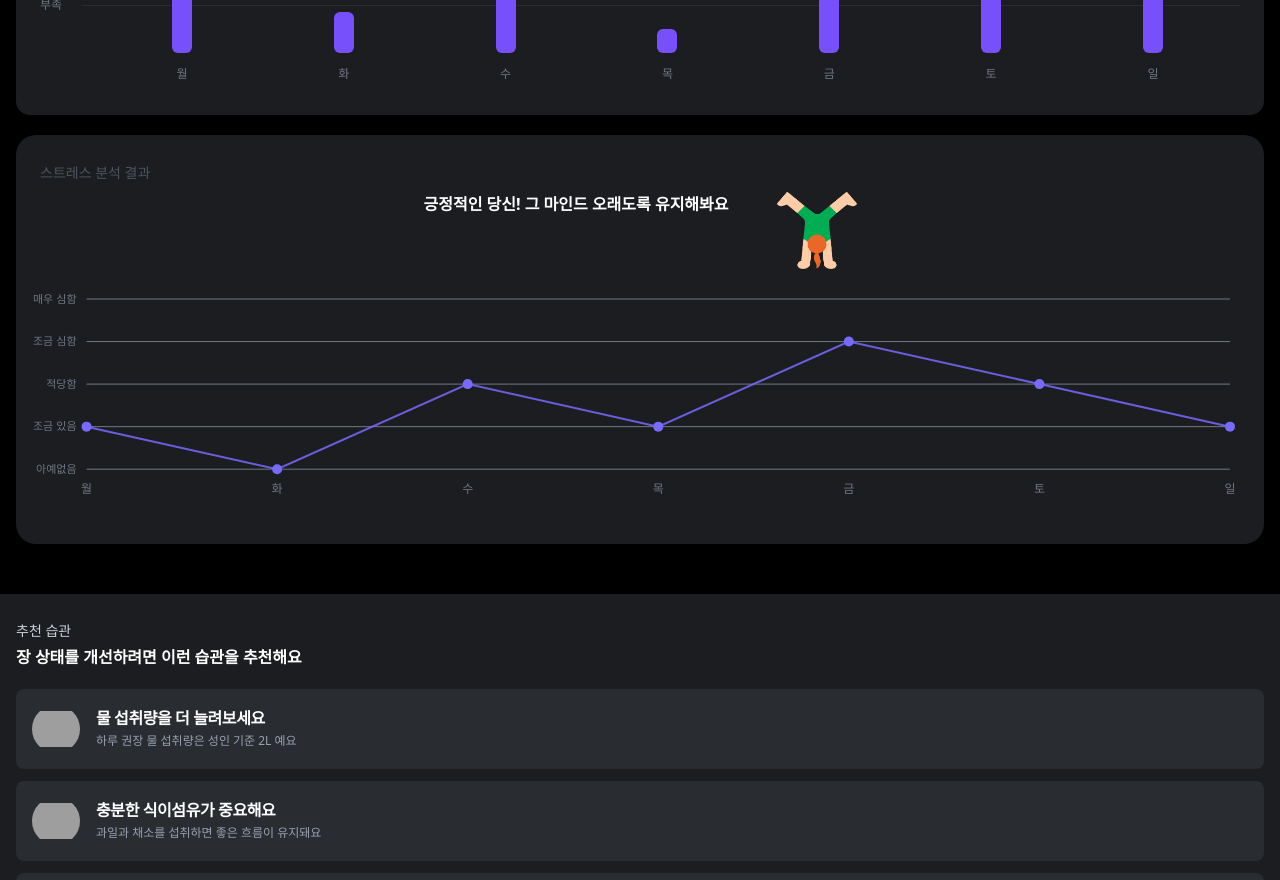
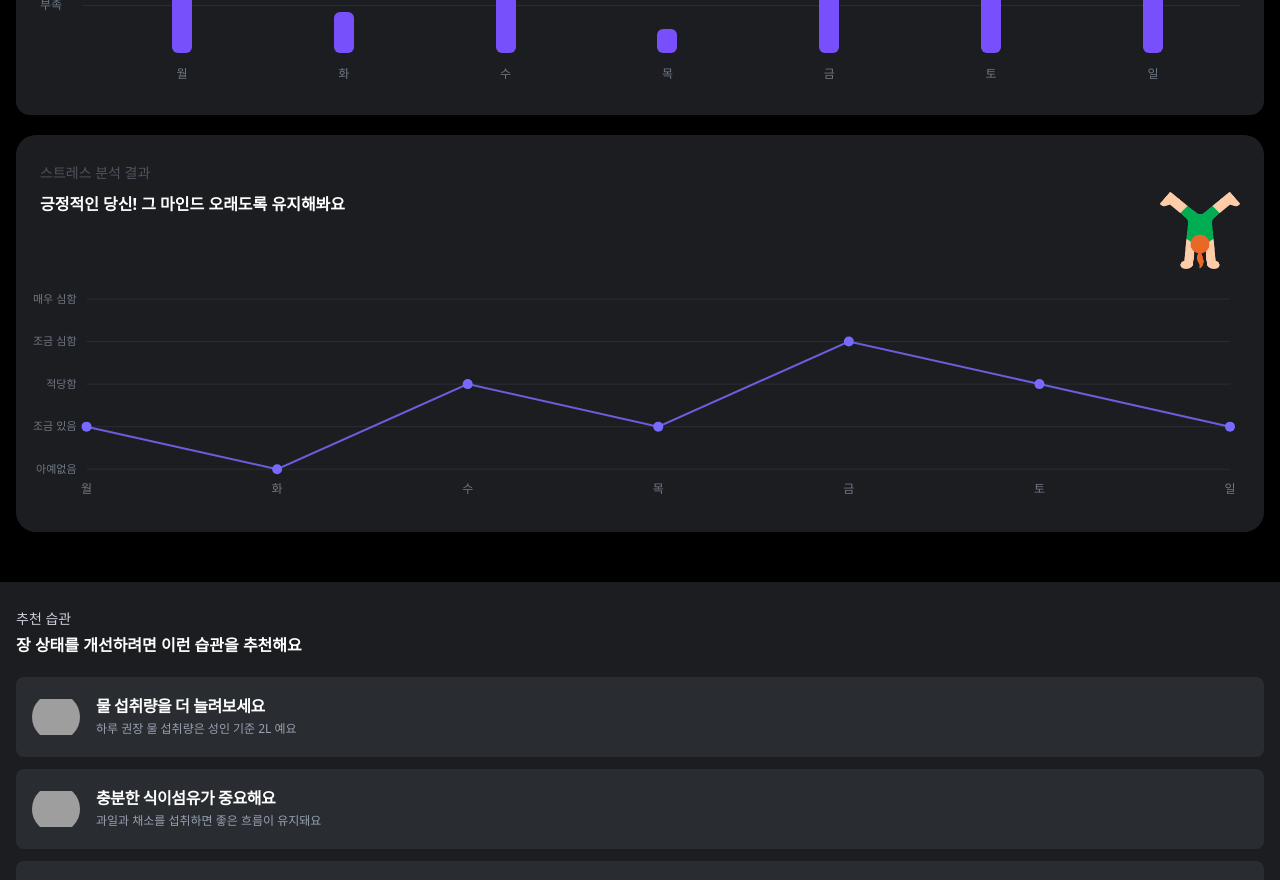
Before and after one commit to depromeet/dpm17-team4-client, a Next.js app in the folder web/: page /report/weekly in a window 1280 px wide. Shown: the part 1980-2860 px from the top of the page. Built offline with nearby package versions, Linux system fonts and the light colour scheme; grey boxes are pictures that could not be loaded.

Commit message:
fix(web):스트레스 분석 차트 수정

```diff
--- a/web/src/app/(with-bottom-navigation)/report/_components/StressAnalysisChart.tsx
+++ b/web/src/app/(with-bottom-navigation)/report/_components/StressAnalysisChart.tsx
@@ -132,7 +132,7 @@ export function StressAnalysisChart({
       },
     },
     grid: {
-      borderColor: '#707885',
+      borderColor: '#292D32',
       padding: {
         left: 10,
       },
@@ -201,7 +201,7 @@ export function StressAnalysisChart({
     },
   };
   return (
-    <section className=" py-7 flex flex-col gap-4 bg-gray-800 rounded-[20px]">
+    <section className=" pt-7 pb-4 flex flex-col gap-4 bg-gray-800 rounded-[20px]">
       <div className="flex flex-col">
         <div className="text-body3-m text-gray-600 mb-2  px-6">
           스트레스 분석 결과
--- a/web/src/app/(with-bottom-navigation)/report/weekly/_components/StressAnalysisChart.tsx
+++ b/web/src/app/(with-bottom-navigation)/report/weekly/_components/StressAnalysisChart.tsx
@@ -124,7 +124,7 @@ export function StressAnalysisChart({
       },
     },
     grid: {
-      borderColor: '#707885',
+      borderColor: '#292D32',
       xaxis: {
         lines: {
           show: false,
@@ -190,13 +190,13 @@ export function StressAnalysisChart({
     },
   };
   return (
-    <section className="py-7 flex flex-col gap-4 bg-gray-800 rounded-[20px]">
+    <section className="pt-7 pb-4 flex flex-col gap-4 bg-gray-800 rounded-[20px]">
       <div className="flex flex-col">
         <div className="text-body3-m text-gray-600 mb-2 px-6 ">
           스트레스 분석 결과
         </div>
-        <div className="flex justify-center gap-12 px-6 ">
-          <div className="text-h4">{stressAnalysis.message}</div>
+        <div className="flex justify-between gap-2 px-6 ">
+          <div className="text-h4 w-2/3">{stressAnalysis.message}</div>
           <Image
             src={streching}
             alt="스트레스 분석 결과 이미지"
```
